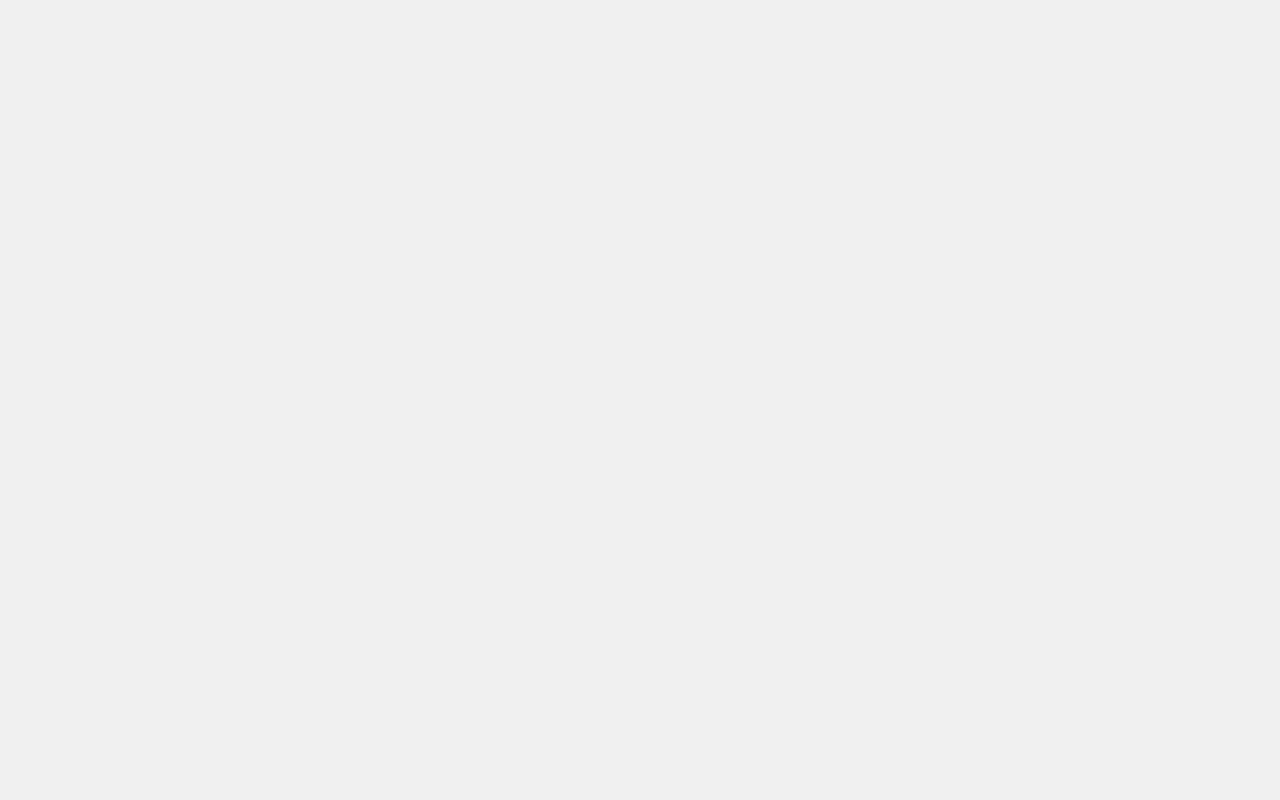
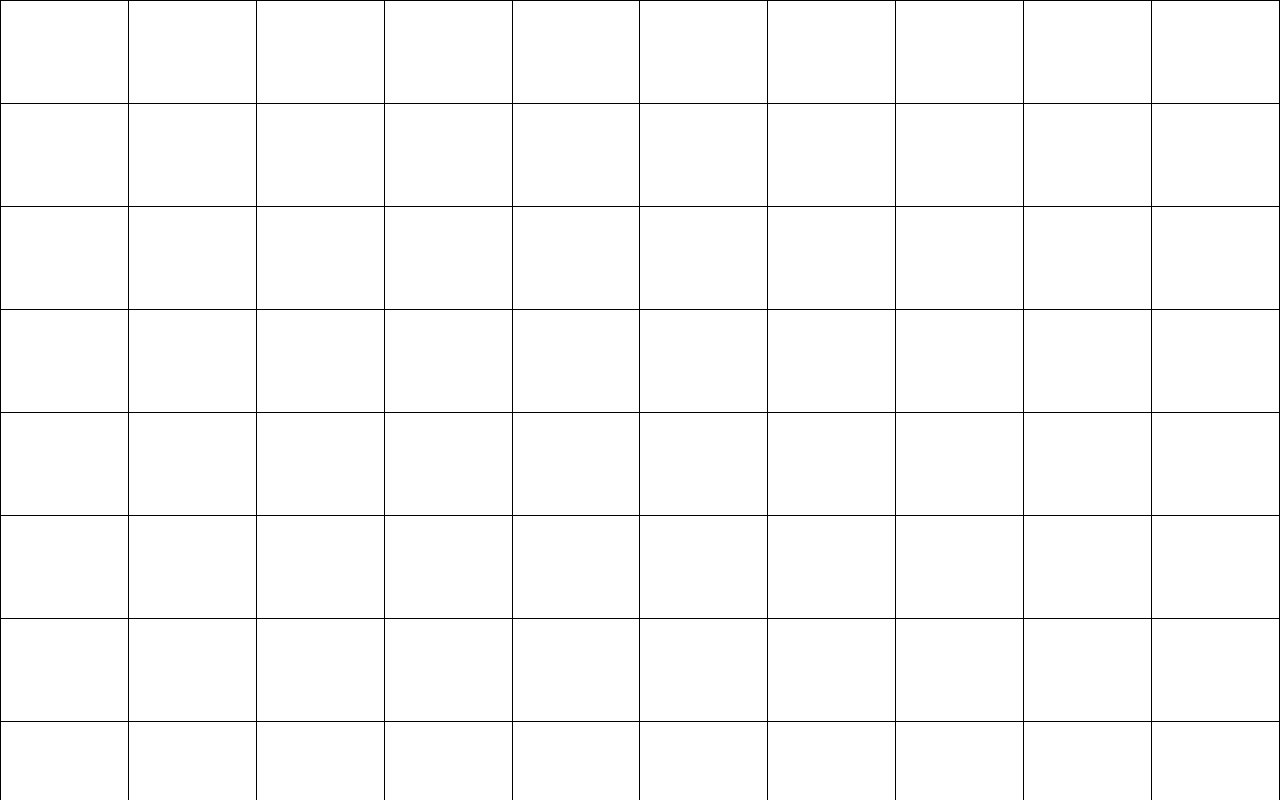
Before and after one commit to kkagura/wang-table-template, a Vue app: page / in a window 1280 px wide. Built offline with nearby package versions, Linux system fonts and the light colour scheme.

Commit message:
feat: 表格基本渲染

```diff
--- a/src/App.vue
+++ b/src/App.vue
@@ -1,16 +1,19 @@
 <template>
-  <div class="page"></div>
+  <div class="page">
+    <Table :tableData="tableData" />
+  </div>
 </template>
 
 <script lang="ts" setup>
 import { ref } from "vue";
 import type { ITable } from "./components/table";
-
+import Table from "./components/Table.vue";
 const tableData = ref<ITable>({
   rowCount: 10,
   columnCount: 10,
   columns: {},
   rows: {},
+  cells: {},
 });
 </script>
 <style lang="less">
@@ -19,7 +22,7 @@ body {
   .page {
     width: 100vw;
     height: 100vh;
-    background-color: #f0f0f0;
+    overflow: auto;
   }
 }
 </style>
--- a/src/components/Table.vue
+++ b/src/components/Table.vue
@@ -1,15 +1,62 @@
 <template>
-  <div class="w-table-container"></div>
+  <div class="w-table-container">
+    <table class="w-table">
+      <colgroup>
+        <col
+          v-for="(_, column) in tableStore.state.tableData.columnCount"
+          :key="column"
+          :style="{ width: getSizeValue(tableStore.state.tableData.columns[`${column}`]!.width) }"
+        />
+      </colgroup>
+      <tbody>
+        <tr v-for="(_, row) in tableStore.state.tableData.rowCount" :key="row">
+          <TableCell
+            :row="tableStore.state.tableData.rows[`${row}`]!"
+            :column="tableStore.state.tableData.columns[`${column}`]!"
+            v-for="(_, column) in tableStore.state.tableData.columnCount"
+            :key="`${row}-${column}`"
+            :cell="tableStore.state.tableData.cells[`${row}`]![`${column}`]!"
+          />
+        </tr>
+      </tbody>
+    </table>
+  </div>
 </template>
 
 <script lang="ts" setup>
-import type { PropType } from "vue";
+import { watch, type PropType } from "vue";
 import type { ITable } from "./table";
+import { initTableStore } from "./tableStore";
+import TableCell from "./TableCell.vue";
+import { getSizeValue } from "../utils/css";
 
 const props = defineProps({
   tableData: {
-    type: Object as PropType<ITable>,
+    type: Object as PropType<Partial<ITable>>,
+    default: () => ({}),
   },
 });
+
+const tableStore = initTableStore({});
+
+watch(
+  () => props.tableData,
+  () => {
+    tableStore.actions.setTableData(props.tableData);
+  },
+  {
+    immediate: true,
+  }
+);
 </script>
-<style scoped lang="less"></style>
+<style scoped lang="less">
+.w-table-container {
+  width: 100%;
+  height: 100%;
+  overflow: auto;
+  .w-table {
+    width: 100%;
+    border-collapse: collapse;
+  }
+}
+</style>
--- /dev/null
+++ b/src/components/TableCell.vue
@@ -0,0 +1,35 @@
+<template>
+  <td class="w-table-cell" :style="cellStyle" v-if="!cell.merged"></td>
+</template>
+
+<script lang="ts" setup>
+import { computed, type PropType } from "vue";
+import type { IRowData, ITableCell } from "./table";
+import type { IColumnConfig } from "./table";
+import { getSizeValue } from "../utils/css";
+
+const props = defineProps({
+  row: {
+    type: Object as PropType<IRowData>,
+    required: true,
+  },
+  column: {
+    type: Object as PropType<IColumnConfig>,
+    required: true,
+  },
+  cell: {
+    type: Object as PropType<ITableCell>,
+    required: true,
+  },
+});
+
+const rowHeight = computed(() => getSizeValue(props.row.height));
+const cellStyle = computed(() => ({
+  height: rowHeight.value,
+}));
+</script>
+<style scoped lang="less">
+.w-table-cell {
+  border: 1px solid #000;
+}
+</style>
--- a/src/components/table.ts
+++ b/src/components/table.ts
@@ -13,12 +13,12 @@ export interface IColumnConfig {
 
 export interface IRowData {
   height: number | string;
-  cells: Record<IndexKey, ITableCell>;
 }
 
 export interface ITable {
   rowCount: number;
+  rows: Record<IndexKey, IRowData>;
   columnCount: number;
   columns: Record<IndexKey, IColumnConfig>;
-  rows: Record<IndexKey, IRowData>;
+  cells: Record<IndexKey, Record<IndexKey, ITableCell>>;
 }
--- a/src/components/tableStore.ts
+++ b/src/components/tableStore.ts
@@ -1,5 +1,11 @@
 import { inject, provide, reactive, readonly, type InjectionKey } from "vue";
-import type { ITable } from "./table";
+import type {
+  IColumnConfig,
+  IndexKey,
+  IRowData,
+  ITable,
+  ITableCell,
+} from "./table";
 
 export interface ITableState {
   readonly: boolean;
@@ -7,7 +13,7 @@ export interface ITableState {
 }
 
 export interface ITableActions {
-  setTableData: (tableData: ITable) => void;
+  setTableData: (tableData: Partial<ITable>) => void;
 }
 
 export interface ITableStore {
@@ -24,7 +30,35 @@ export interface IStoreConfig {
 
 const tableStoreKey: InjectionKey<Readonly<ITableStore>> = Symbol("tableStore");
 
-export function initTableStore() {
+export function initTableStore(storeConfig: IStoreConfig) {
+  const {
+    defaultRowCount = 10,
+    defaultColumnCount = 10,
+    defaultColumnWidth = 100,
+    defaultRowHeight = 100,
+  } = storeConfig;
+
+  function createColumnData(): IColumnConfig {
+    return {
+      width: defaultColumnWidth,
+    };
+  }
+
+  function createRowData(): IRowData {
+    return {
+      height: defaultRowHeight,
+    };
+  }
+
+  function createCellData(): ITableCell {
+    return {
+      template: "",
+      rowspan: 1,
+      colspan: 1,
+      merged: false,
+    };
+  }
+
   const store = reactive<ITableStore>({
     state: {
       readonly: false,
@@ -33,6 +67,7 @@ export function initTableStore() {
         columnCount: 0,
         columns: {},
         rows: {},
+        cells: {},
       },
     },
     actions: {
@@ -40,7 +75,45 @@ export function initTableStore() {
     },
   });
 
-  function setTableData(tableData: ITable) {}
+  function setTableData(tableData: Partial<ITable>) {
+    tableData = JSON.parse(JSON.stringify(tableData));
+    store.state.tableData = {
+      rowCount: tableData.rowCount ?? defaultRowCount,
+      columnCount: tableData.columnCount ?? defaultColumnCount,
+      columns: tableData.columns ?? {},
+      rows: tableData.rows ?? {},
+      cells: tableData.cells ?? {},
+    };
+    for (let i = 0; i < store.state.tableData.rowCount; i++) {
+      const key: IndexKey = `${i}`;
+      if (!store.state.tableData.rows[key]) {
+        store.state.tableData.rows[key] = createRowData();
+      }
+    }
+    for (let i = 0; i < store.state.tableData.columnCount; i++) {
+      const key: IndexKey = `${i}`;
+      if (!store.state.tableData.columns[key]) {
+        store.state.tableData.columns[key] = createColumnData();
+      }
+    }
+    for (let i = 0; i < store.state.tableData.rowCount; i++) {
+      const rowKey: IndexKey = `${i}`;
+      const row =
+        store.state.tableData.cells[rowKey] ||
+        (store.state.tableData.cells[rowKey] = {} as Record<
+          IndexKey,
+          ITableCell
+        >);
+
+      for (let j = 0; j < store.state.tableData.columnCount; j++) {
+        const columnKey: IndexKey = `${j}`;
+        if (!row[columnKey]) {
+          row[columnKey] = createCellData();
+        }
+      }
+    }
+    console.log(store.state.tableData);
+  }
 
   provide(tableStoreKey, readonly(store));
 
--- /dev/null
+++ b/src/utils/css.ts
@@ -0,0 +1,6 @@
+export function getSizeValue(size: number | string) {
+  if (typeof size === "number") {
+    return size + "px";
+  }
+  return size;
+}
--- a/tsconfig.app.json
+++ b/tsconfig.app.json
@@ -6,7 +6,7 @@
 
     /* Linting */
     "strict": true,
-    "noUnusedLocals": true,
+    "noUnusedLocals": false,
     "noUnusedParameters": true,
     "erasableSyntaxOnly": true,
     "noFallthroughCasesInSwitch": true,
```
